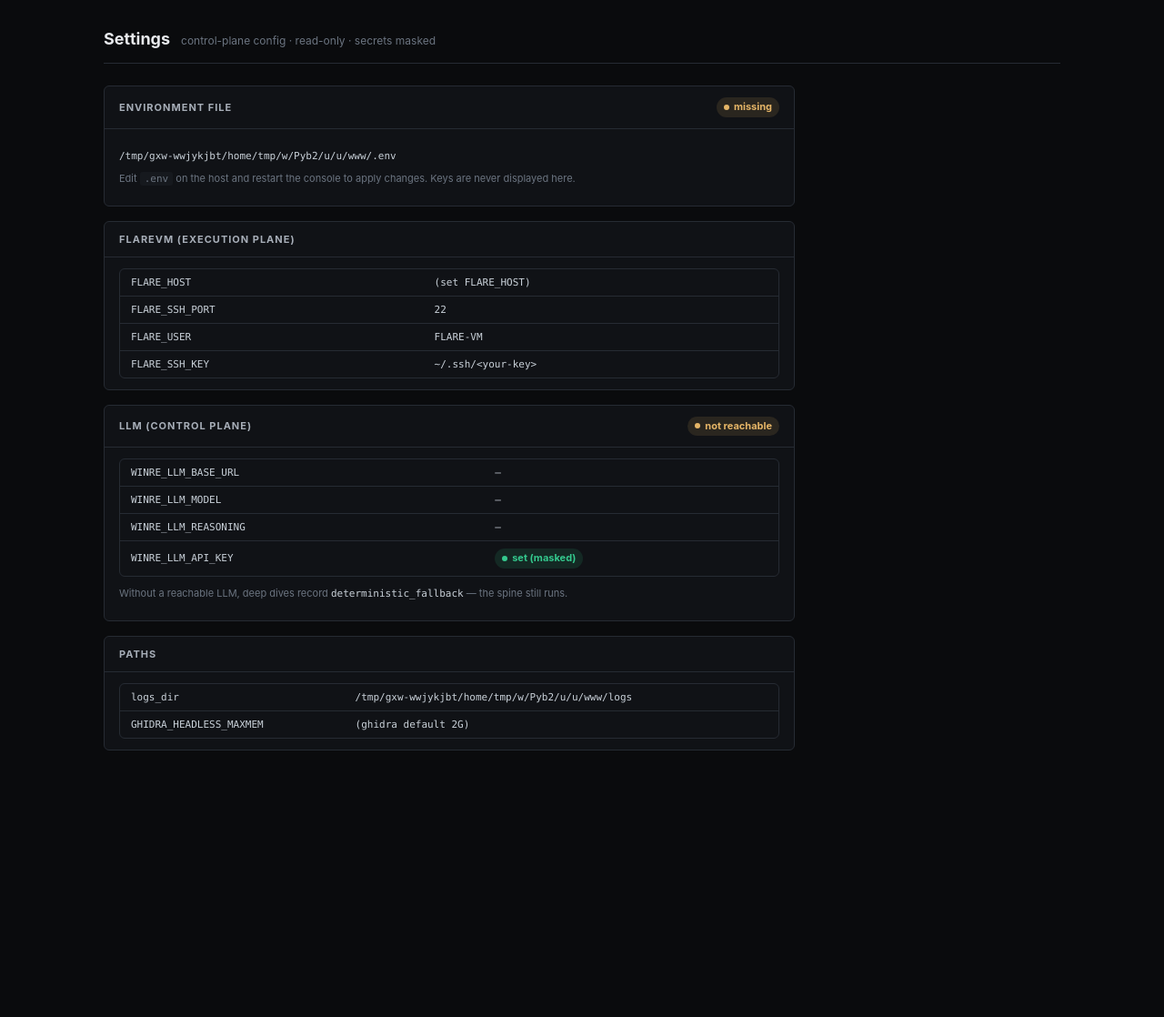
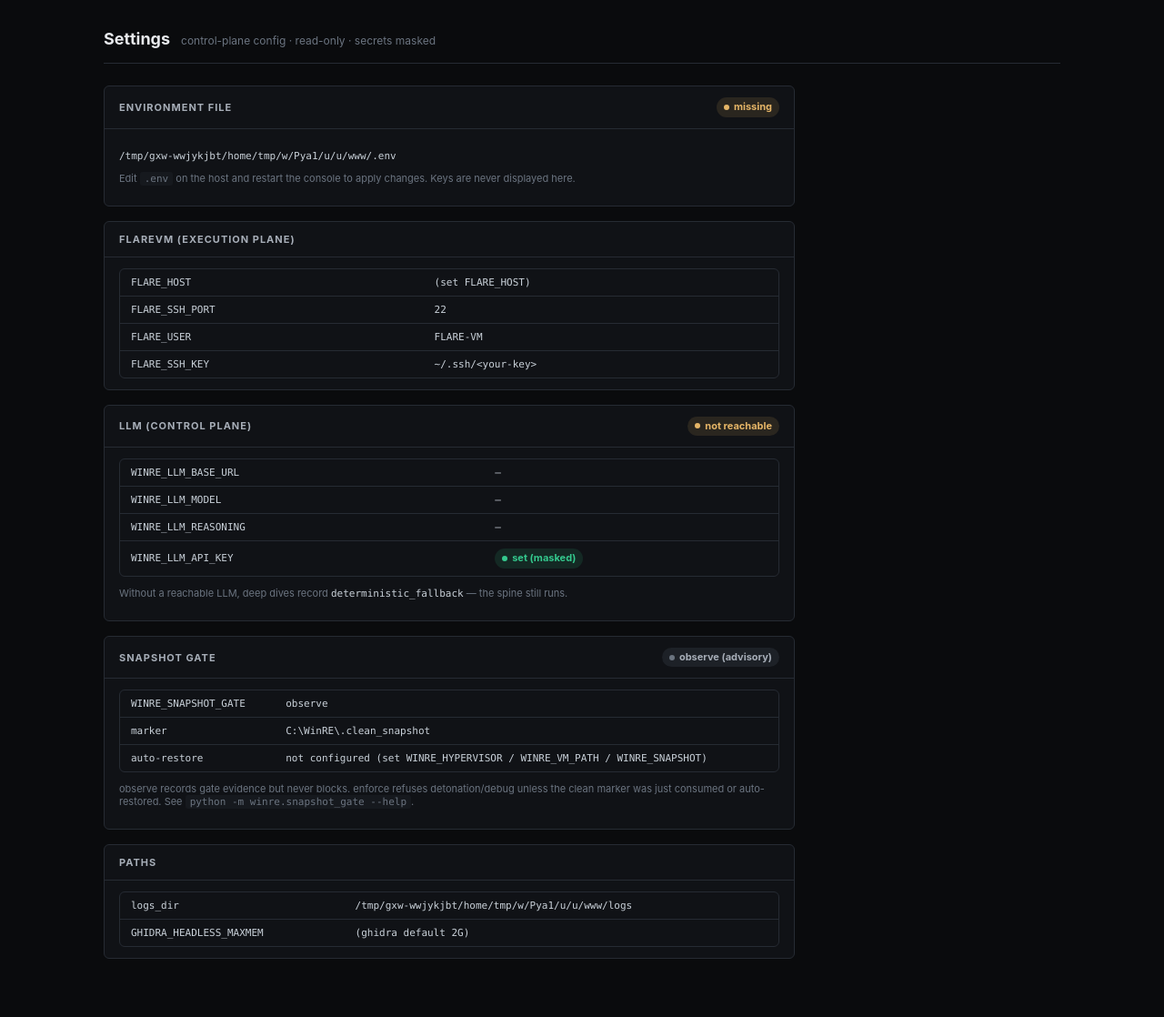
Before and after one commit to Ganron007/WinRE, a Flask app: page /settings in a window 1280 px wide. Shown: the part 48-1166 px from the top of the page at 91% size. Before the commit the page ends 873 px from the top, so only its background shows below. Run offline with Flask 3, Linux system fonts and the light colour scheme; data that the repository does not hold is empty; parts of the project's set-up code (start-up, migrations or seed data) failed here and were passed over; some libraries are stand-ins or nearby versions.

Commit message:
settings: snapshot-gate section (mode/marker/hypervisor)

```diff
--- a/winre/ui/templates/settings.html
+++ b/winre/ui/templates/settings.html
@@ -52,6 +52,30 @@
   </div>
 
   <div class="board" style="max-width:760px">
+    <div class="board-head"><h3>Snapshot gate</h3>
+      <span style="margin-left:auto">
+        {% if cfg.gate.mode == 'enforce' %}<span class="badge warn">enforce</span>
+        {% elif cfg.gate.mode == 'off' %}<span class="badge flat">off</span>
+        {% else %}<span class="badge flat">observe (advisory)</span>{% endif %}
+      </span>
+    </div>
+    <div class="board-body">
+      <div class="table-wrap"><table><tbody>
+        <tr><td class="mono">WINRE_SNAPSHOT_GATE</td><td class="mono">{{ cfg.gate.mode }}</td></tr>
+        <tr><td class="mono">marker</td><td class="mono">{{ cfg.gate.marker_path }}</td></tr>
+        <tr><td class="mono">auto-restore</td><td class="mono">
+          {% if cfg.gate.hypervisor %}{{ cfg.gate.hypervisor.hypervisor }} ·
+            {{ cfg.gate.hypervisor.snapshot }}{% else %}not configured
+            (set WINRE_HYPERVISOR / WINRE_VM_PATH / WINRE_SNAPSHOT){% endif %}</td></tr>
+      </tbody></table></div>
+      <p class="muted" style="font-size:var(--tx-xs)">
+        observe records gate evidence but never blocks. enforce refuses
+        detonation/debug unless the clean marker was just consumed or
+        auto-restored. See <code>python -m winre.snapshot_gate --help</code>.</p>
+    </div>
+  </div>
+
+  <div class="board" style="max-width:760px">
     <div class="board-head"><h3>Paths</h3></div>
     <div class="board-body">
       <div class="table-wrap"><table><tbody>
```
